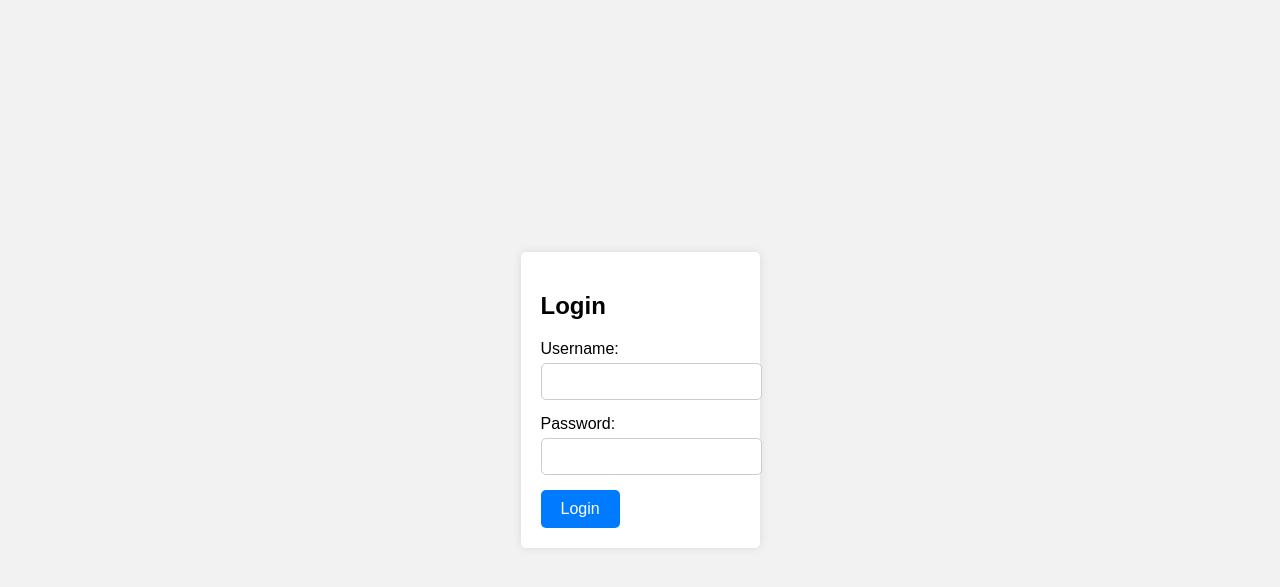
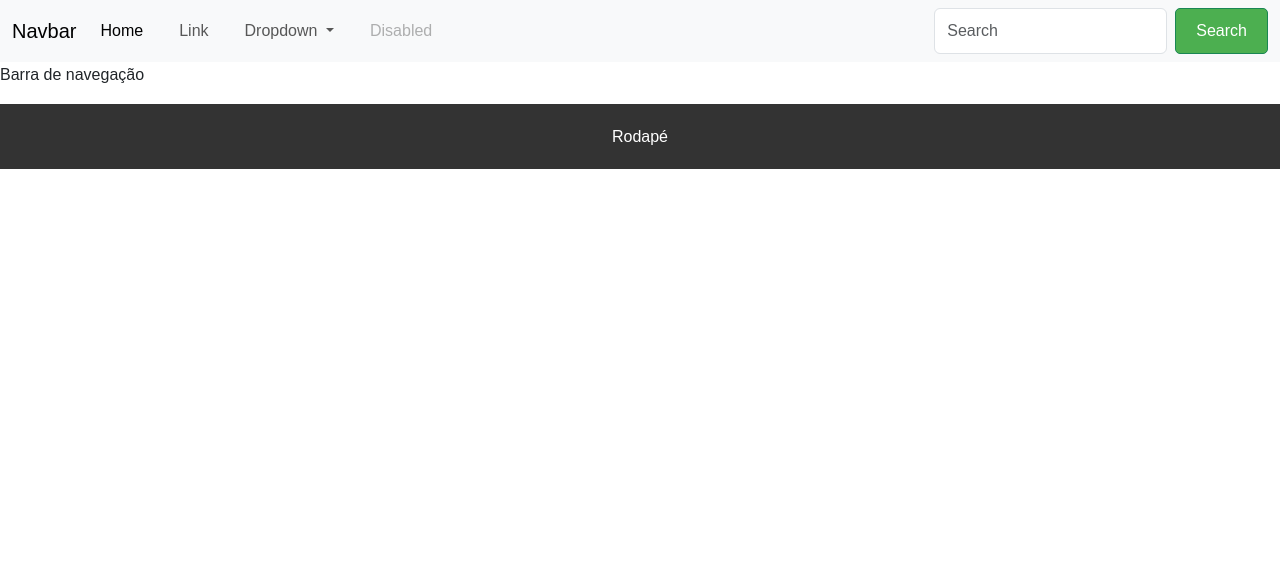
Before and after one commit to flv7x/Site_industra, a Django app: page / in a window 1280 px wide. Shown: the top 587 px of the page. Run offline with Django 5.2, Linux system fonts and the light colour scheme.

Commit message:
inicio de estilização front com boostrap

```diff
--- a/app_industria/templates/login/login.html
+++ /dev/null
@@ -1,29 +0,0 @@
-{% load static %}
-
-<!DOCTYPE html>
-<html lang="pt-br">
-<head>
-  <meta charset="UTF-8">
-  <meta name="viewport" content="width=device-width, initial-scale=1.0">
-  <title>Login</title>
-  <link rel="stylesheet" href="/static/login/style/login.css">
-</head>
-<body>
-  <div class="login-container">
-    <h2>Login</h2>
-    <form id="login-form">
-      <div class="form-group">
-        <label for="username">Username:</label>
-        <input type="text" id="username" name="username" required>
-      </div>
-      <div class="form-group">
-        <label for="password">Password:</label>
-        <input type="password" id="password" name="password" required>
-      </div>
-      <a href="{% url 'loginpg' %}" id="login-button">Login</a>
-    </form>
-  </div>
-
-  <script src="/static/login/js/loginscript.js"></script>
-</body>
-</html>
--- a/app_industria/templates/usuarios/home.html
+++ b/app_industria/templates/usuarios/home.html
@@ -1,67 +1,74 @@
+{% load static %}
+
 <!DOCTYPE html>
 
 <html lang="pt-br">
 <head>
     <meta charset="UTF-8">
     <meta name="viewport" content="width=device-width, initial-scale=1.0">
-    <title>Industrial Landing Page</title>
-    <link rel="shortcut icon" href="/static/usuarios/img/starwars.jpg" type="image/x-icon">
-    <link rel="stylesheet" href="/static/usuarios/stylecss/style.css">
+    <title>{% block title %}{% endblock %} Industria</title>
+    <link rel="shortcut icon" href="{% static '/usuarios/img/republic.jpg' %}" type="image/x-icon">
+
+    <!-- boostrap_css -->
+    <link href="https://cdn.jsdelivr.net/npm/bootstrap@5.3.3/dist/css/bootstrap.min.css"
+        rel="stylesheet" integrity="sha384-QWTKZyjpPEjISv5WaRU9OFeRpok6YctnYmDr5pNlyT2bRjXh0JMhjY6hW+ALEwIH" crossorigin="anonymous">
+
+    <!-- css_project -->
+    <link rel="stylesheet" href="{% static '/usuarios/stylecss/style.css' %}">
 </head>
 
 <body>
-    <header>
-        <nav>
-            <ul>
-                <li><a href="#about">About</a></li>
-                <li><a href="#services">Services</a></li>
-                <li><a href="#contact">Contact</a></li>
+    <nav class="navbar navbar-expand-lg bg-body-tertiary">
+        <div class="container-fluid">
+          <a class="navbar-brand" href="#">Navbar</a>
+          <button class="navbar-toggler" type="button" data-bs-toggle="collapse" data-bs-target="#navbarSupportedContent" aria-controls="navbarSupportedContent" aria-expanded="false" aria-label="Toggle navigation">
+            <span class="navbar-toggler-icon"></span>
+          </button>
+          <div class="collapse navbar-collapse" id="navbarSupportedContent">
+            <ul class="navbar-nav me-auto mb-2 mb-lg-0">
+              <li class="nav-item">
+                <a class="nav-link active" aria-current="page" href="#">Home</a>
+              </li>
+              <li class="nav-item">
+                <a class="nav-link" href="#">Link</a>
+              </li>
+              <li class="nav-item dropdown">
+                <a class="nav-link dropdown-toggle" href="#" role="button" data-bs-toggle="dropdown" aria-expanded="false">
+                  Dropdown
+                </a>
+                <ul class="dropdown-menu">
+                  <li><a class="dropdown-item" href="#">Action</a></li>
+                  <li><a class="dropdown-item" href="#">Another action</a></li>
+                  <li><hr class="dropdown-divider"></li>
+                  <li><a class="dropdown-item" href="#">Something else here</a></li>
+                </ul>
+              </li>
+              <li class="nav-item">
+                <a class="nav-link disabled" aria-disabled="true">Disabled</a>
+              </li>
             </ul>
-        </nav>
-    </header>
+            <form class="d-flex" role="search">
+              <input class="form-control me-2" type="search" placeholder="Search" aria-label="Search">
+              <button class="btn btn-outline-success" type="submit">Search</button>
+            </form>
+          </div>
+        </div>
+      </nav>
 
-    <section id="hero">
-        <div class="hero-content">
-            <h1>Welcome to Our Industrial World</h1>
-            <p>We provide high-quality industrial solutions.</p>
-            <a href="#contact" class="btn">Get in Touch</a>
-        </div>
-    </section>
+    <div id="container">
+        <p>Barra de navegação</p>
+        {% block conten %}
+        {% endblock %}
+        <footer>
+            Rodapé
+        </footer>
+    </div>
 
-    <section id="about">
-        <div class="container">
-            <h2>About Us</h2>
-            <p>Lorem ipsum dolor sit amet, consectetur adipiscing elit. Nullam convallis tincidunt mauris nec elementum.</p>
-        </div>
-    </section>
 
-    <section id="services">
-        <div class="container">
-            <h2>Our Services</h2>
-            <ul>
-                <li>Service 1</li>
-                <li>Service 2</li>
-                <li>Service 3</li>
-            </ul>
-        </div>
-    </section>
-
-    <section id="contact">
-        <div class="container">
-            <h2>Contact Us</h2>
-            <form id="contact-form">
-                <input type="text" placeholder="Your Name" required>
-                <input type="email" placeholder="Your Email" required>
-                <textarea placeholder="Your Message" required></textarea>
-                <button type="submit" class="btn">Send</button>
-            </form>
-        </div>
-    </section>
-
-    <footer>
-        <p>&copy; 2024 Industrial Solutions</p>
-    </footer>
-
-    <script src="/static/usuarios/scriptjs/script.js"></script>
+    <!-- js-boostrap -->
+    <script src="https://cdn.jsdelivr.net/npm/bootstrap@5.3.3/dist/js/bootstrap.bundle.min.js"
+        integrity="sha384-YvpcrYf0tY3lHB60NNkmXc5s9fDVZLESaAA55NDzOxhy9GkcIdslK1eN7N6jIeHz" crossorigin="anonymous"></script>
+    <!-- js-project -->
+    <script src="{% static 'usuarios/scriptjs/script.js' %}"></script>
 </body>
 </html>
--- a/app_industria/views.py
+++ b/app_industria/views.py
@@ -1,8 +1,5 @@
 from django.shortcuts import render
 # Create your views here.
 
-def loginpg(request):
-    return render(request, 'login/login.html')
-
 def home(request):
     return render(request, 'usuarios/home.html',)
--- a/industria_web/urls.py
+++ b/industria_web/urls.py
@@ -21,6 +21,5 @@ from app_industria import views
 
 urlpatterns = [
     path('admin/', admin.site.urls),
-    path('', views.loginpg, name='login'),
-    path('usuarios', views.home, name='home'),
+    path('', views.home, name='home'),
 ]
```
Also changed, not shown: app_industria/static/usuarios/img/republic.jpg (added).
